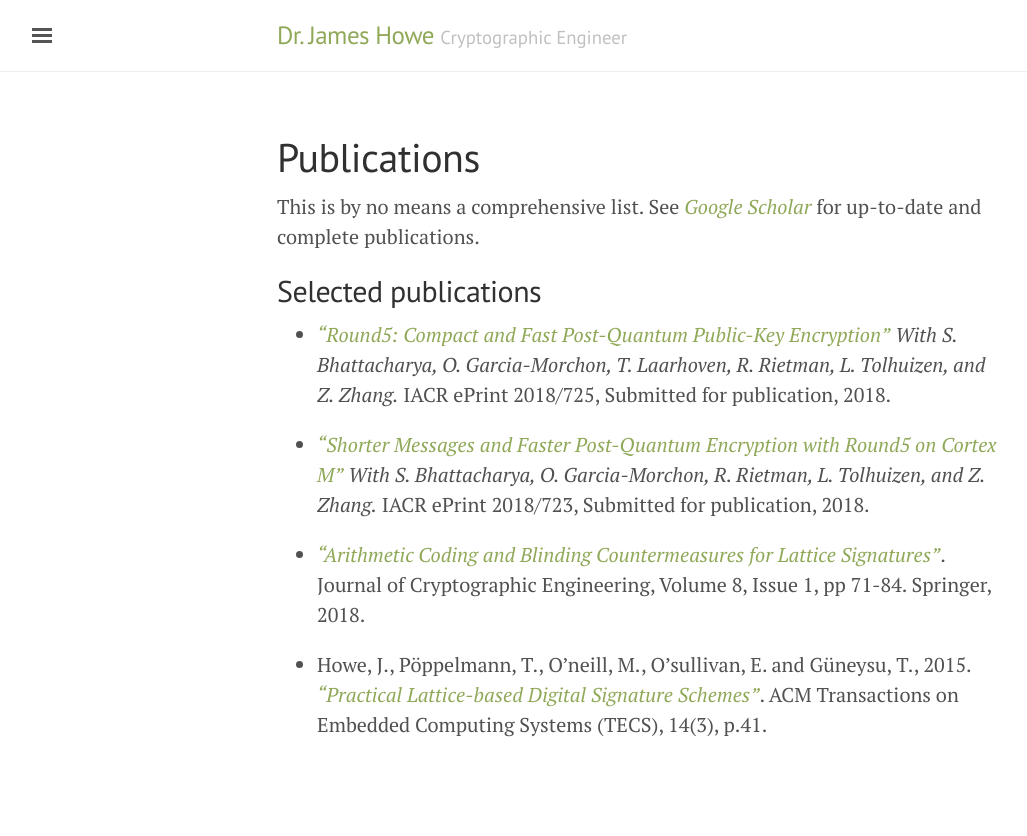
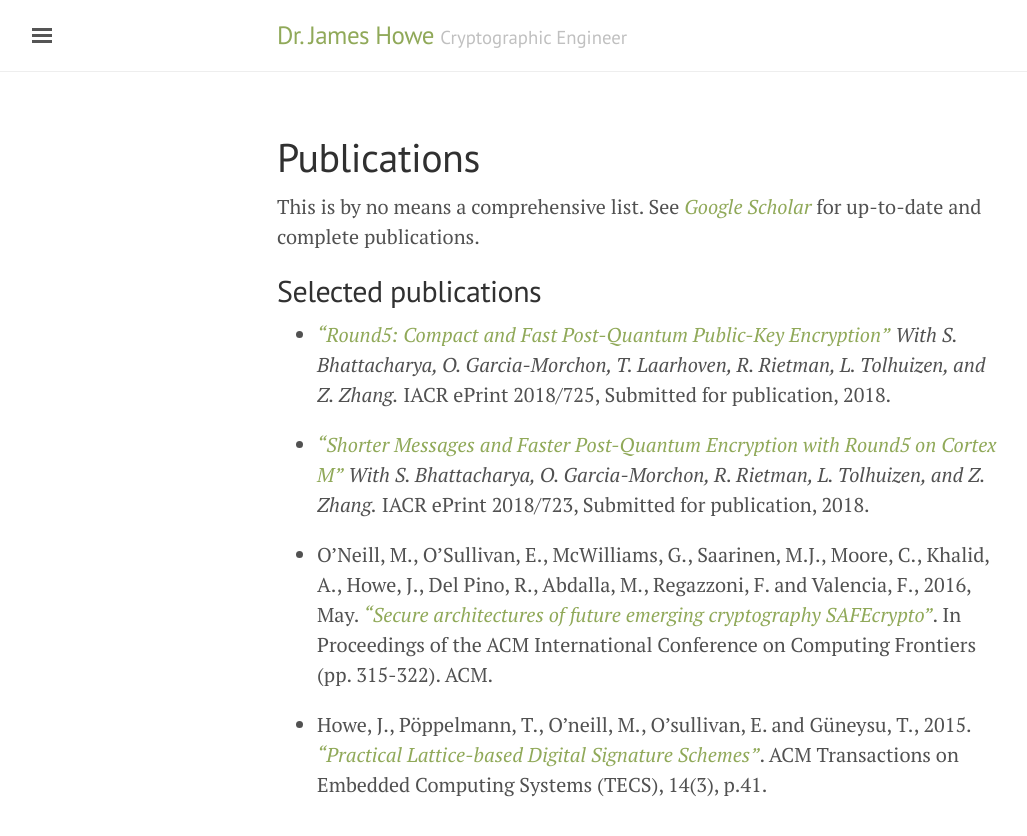
Before and after one commit to jameshoweee/jameshoweee.github.io, a Jekyll site: the page built from papers.md, in a window 1280 px wide. Shown: the top 836 px of the page, without its empty margins (3-1030 px from the left). Built offline with Jekyll 4.4.1, drawn with Linux system fonts in a browser that asks for light colours.

Commit message:
Update papers.md

```diff
--- a/papers.md
+++ b/papers.md
@@ -21,9 +21,6 @@ See [*Google Scholar*](https://scholar.google.co.uk/citations?user=LItUNn4AAAAJ&
 	and Z. Zhang.* IACR ePrint 2018/723,
 	Submitted for publication, 2018.
 
-*	[*"Arithmetic Coding and Blinding Countermeasures for
-	Lattice Signatures"*](http://rdcu.be/oHun).
-	Journal of Cryptographic Engineering, Volume 8, Issue 1, pp 71-84.
-	Springer, 2018.
+*	O'Neill, M., O'Sullivan, E., McWilliams, G., Saarinen, M.J., Moore, C., Khalid, A., Howe, J., Del Pino, R., Abdalla, M., Regazzoni, F. and Valencia, F., 2016, May. [*"Secure architectures of future emerging cryptography SAFEcrypto"*](https://dl.acm.org/citation.cfm?id=2907756). In Proceedings of the ACM International Conference on Computing Frontiers (pp. 315-322). ACM.
 
 *	Howe, J., Pöppelmann, T., O'neill, M., O'sullivan, E. and Güneysu, T., 2015. [*"Practical Lattice-based Digital Signature Schemes"*](https://dl.acm.org/citation.cfm?id=2724713). ACM Transactions on Embedded Computing Systems (TECS), 14(3), p.41.
```
